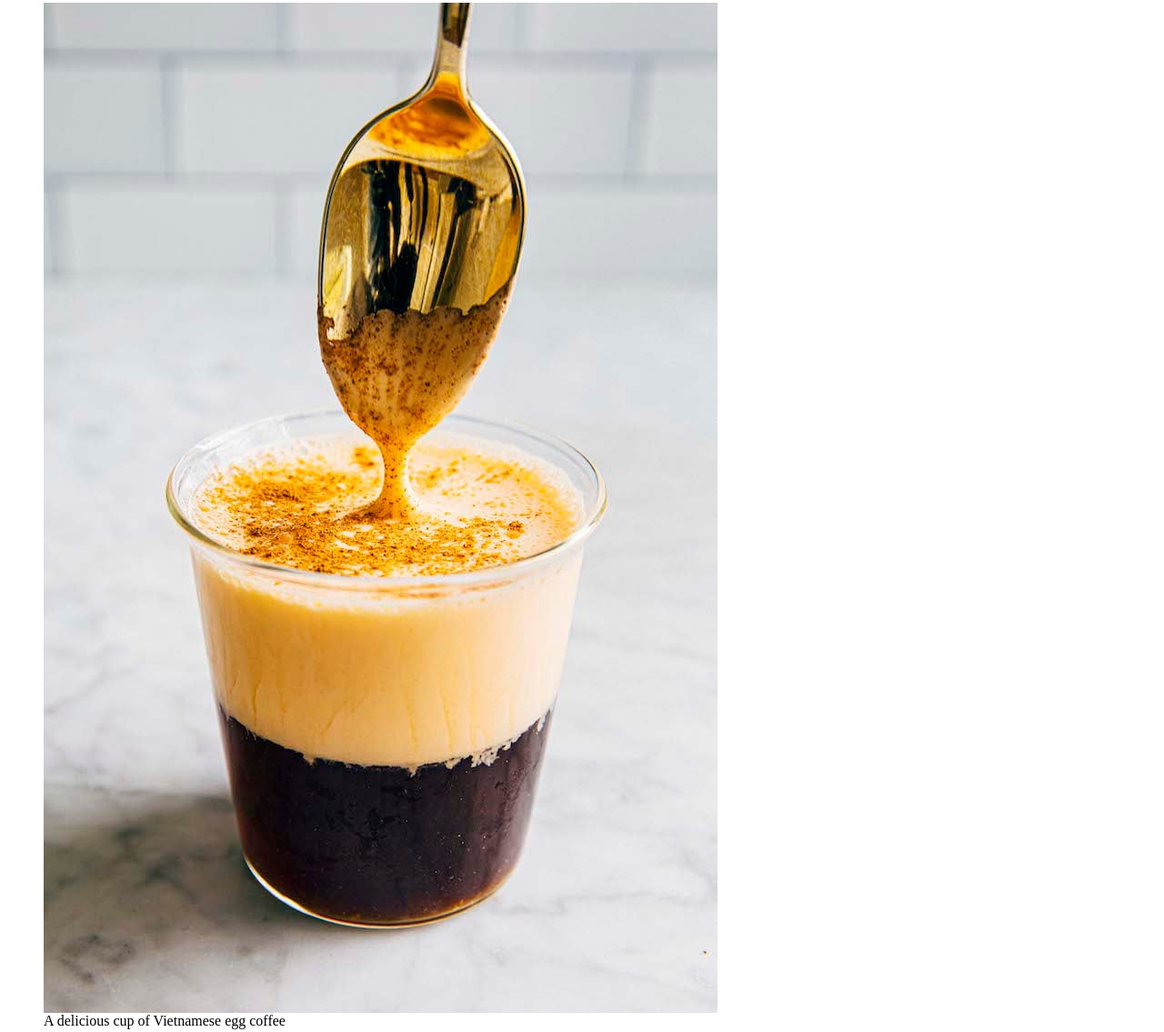
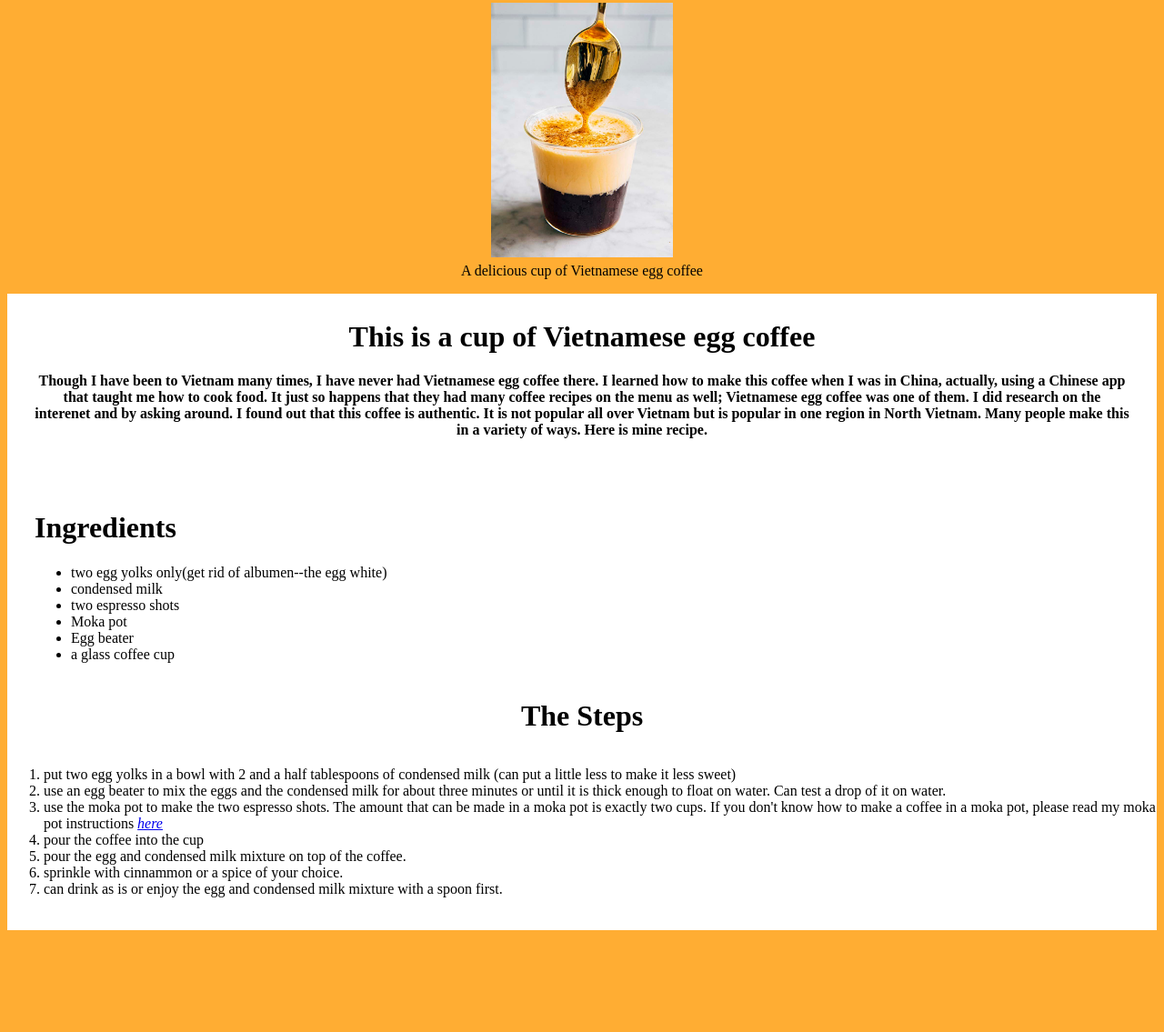
Before and after one commit to VincinChristmas/odin-recipes, a plain HTML site: page recipes/vietnameseeggcoffee.html in a window 1280 px wide. Shown: the part 63-1198 px from the top of the page at 91% size. After the commit the page ends 1094 px from the top, so only its background shows below. Drawn offline with Linux system fonts and the light colour scheme.

Commit message:
made a lot of changes to beutify the recipe

```diff
--- /dev/null
+++ b/recipes/vietnameseeggcoffee.css
@@ -0,0 +1,46 @@
+body {
+    background-color: #ffad33;
+}
+
+.heading {
+    text-align: center;
+}
+
+img {
+    height: 280px;
+    width: 200px;
+}
+
+figcaption {
+    margin-top: 6px;
+}
+
+main {
+    background-color: white;
+}
+
+.description {
+    padding-top: 7px;
+    padding-left: 30px;
+    padding-right: 30px;
+    text-align: center;
+}
+
+.ingredients {
+    margin-top: 80px;
+    margin-left: 30px;
+    margin-bottom: 40px;
+}
+
+.theinstructions {
+    text-align: center;
+
+}
+
+#thelist {
+    display: inline-block;
+    margin-left: auto;
+    margin-right: auto;
+    margin-bottom: 20px;
+    text-align: left;
+}
--- a/recipes/vietnameseeggcoffee.html
+++ b/recipes/vietnameseeggcoffee.html
@@ -1,3 +1,6 @@
+<link rel="stylesheet" href="vietnameseeggcoffee.css">
+<body>
+<div class="heading">
 <h1>Vietnamese Egg Coffee</h1>
 <!--Image of the coffee-->
 
@@ -5,8 +8,11 @@
 <img src="../images/01_vietnamese-egg-coffee_IMG_4524.jpg"/ alt="vietnamese egg coffee">
 <figcaption>A delicious cup of Vietnamese egg coffee</figcaption>
 </figure>
+</div>
 
+<main>
 <!--Descriptive title-->
+<div class="description">
 <h1>This is a cup of Vietnamese egg coffee</h1>
 
 <!--Introduction to Vietnamese egg coffee-->
@@ -18,8 +24,10 @@
     is authentic. It is not popular all over Vietnam but is popular in one region in
     North Vietnam. Many people make this in a variety of ways. Here is mine recipe.
 </h4>
+</div>
 
 <!--The ingredients-->
+<div class="ingredients">
 <h1>Ingredients</h1>
 <ul>
     <li>two egg yolks only(get rid of albumen--the egg white)</li>
@@ -29,9 +37,12 @@
     <li>Egg beater</li>
     <li>a glass coffee cup</li>
 </ul>
+</div>
 
+<div class="theinstructions">
 <!--The instructions-->
 <h1>The Steps</h1>
+<div id="thelist">
 <ol>
     <li>put two egg yolks in a bowl with 2 and a half tablespoons of condensed milk
         (can put a little less to make it less sweet)
@@ -49,3 +60,7 @@
     <li>sprinkle with cinnammon or a spice of your choice.</li>
     <li>can drink as is or enjoy the egg and condensed milk mixture with a spoon first. </li>
 </ol>
+</div>
+</div>
+</main>
+</body>
```
